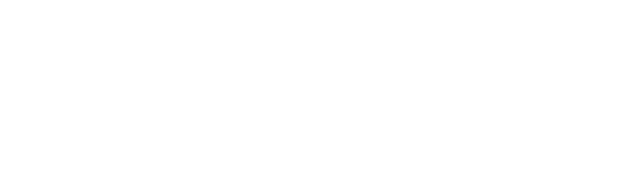
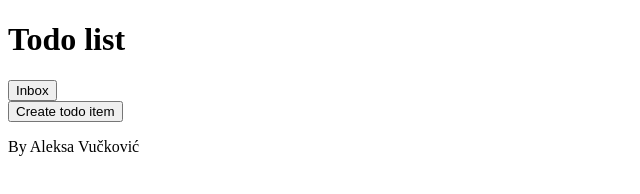
Before and after one commit to vuckoviic/todo-list, a website: page dist/index.html in a window 1280 px wide. Shown: the whole page, without its empty margins (0-640 px from the left). Drawn offline with Linux system fonts and the light colour scheme; files that its build step writes are made by us from their sources.

Commit message:
Create basic structure of website

```diff
--- a/dist/index.html
+++ b/dist/index.html
@@ -8,5 +8,25 @@
 </head>
 <body>
 
+    <header>
+        <h1>Todo list</h1>
+    </header>
+
+    <div class="centre">
+
+        <div id="projects">
+            <button>Inbox</button>
+        </div>
+
+        <div id="content">
+            <button>Create todo item</button>
+        </div>
+
+    </div>
+
+    <footer>
+        <p>By Aleksa Vučković</p>
+    </footer>
+
 </body>
 </html>
```
